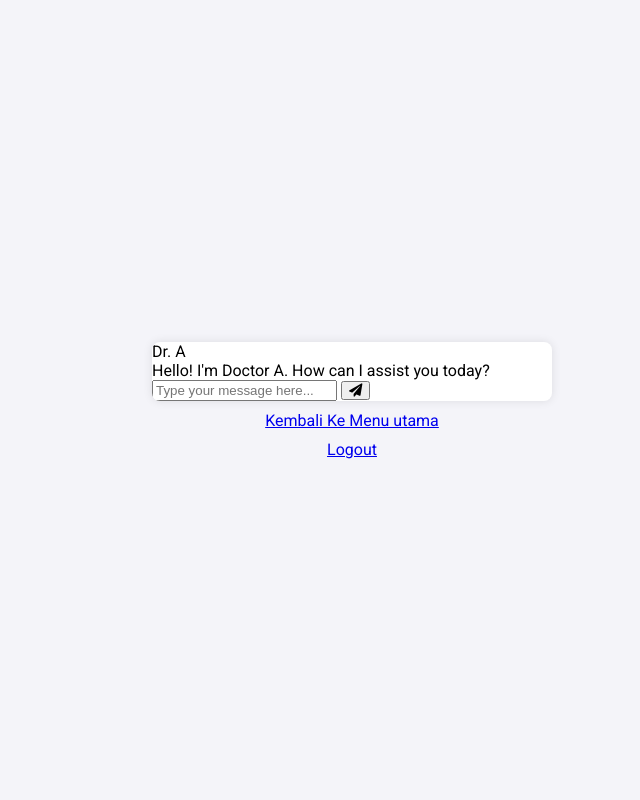
After one commit to 2moeryn/hiddenhealth, a PHP site: page /doctor.php in a window 1280 px wide. The commit adds this page. Shown: the whole page, without its empty margins (288-928 px from the left). Run offline with PHP 8.4, Linux system fonts and the light colour scheme.

Commit message:
Add files via upload

```diff
--- /dev/null
+++ b/doctor.php
@@ -0,0 +1,105 @@
+<html lang="en">
+<head>
+    <meta charset="UTF-8">
+    <meta name="viewport" content="width=device-width, initial-scale=1.0">
+    <title>Doctor Umum</title>
+    <link rel="stylesheet" href="https://cdnjs.cloudflare.com/ajax/libs/font-awesome/5.15.3/css/all.min.css">
+    <link href="https://fonts.googleapis.com/css2?family=Roboto:wght@400;500;700&display=swap" rel="stylesheet">
+    <link rel="stylesheet" href="style.css">
+    <style>
+        body {
+            font-family: 'Roboto', sans-serif;
+            background-color: #f4f4f9;
+            margin: 0;
+            padding: 0;
+            display: flex;
+            justify-content: center;
+            align-items: center;
+            flex-direction: column;
+            height: 100vh;
+        }
+
+        .chat-container {
+            width: 400px;
+            max-width: 100%;
+            background: #fff;
+            box-shadow: 0 0 10px rgba(0, 0, 0, 0.1);
+            border-radius: 8px;
+            overflow: hidden;
+            display: flex;
+            flex-direction: column;
+        }
+
+        p {
+            text-align: center;
+            margin: 10px 0 0 0; /* Jarak di atas elemen */
+        }
+    </style>
+</head>
+<body>
+    <div class="chat-container">
+        <div class="chat-header">
+            Dr. A
+        </div>
+        <div class="chat-messages" id="chat-messages">
+            <div class="message ai">
+                <div class="message-content">
+                    Hello! I'm Doctor A. How can I assist you today?
+                </div>
+            </div>
+        </div>
+        <div class="chat-input">
+            <input type="text" id="user-input" placeholder="Type your message here...">
+            <button onclick="sendMessage()"><i class="fas fa-paper-plane"></i></button>
+        </div>
+    </div>
+
+    <script>
+        function sendMessage() {
+            const userInput = document.getElementById('user-input');
+            const messageText = userInput.value.trim();
+            if (messageText === '') return;
+
+            const chatMessages = document.getElementById('chat-messages');
+
+            // User message
+            const userMessage = document.createElement('div');
+            userMessage.classList.add('message', 'user');
+            const userMessageContent = document.createElement('div');
+            userMessageContent.classList.add('message-content');
+            userMessageContent.textContent = messageText;
+            userMessage.appendChild(userMessageContent);
+            chatMessages.appendChild(userMessage);
+
+            // AI response
+            const aiMessage = document.createElement('div');
+            aiMessage.classList.add('message', 'ai');
+            const aiMessageContent = document.createElement('div');
+            aiMessageContent.classList.add('message-content');
+            aiMessageContent.textContent = getAIResponse(messageText);
+            aiMessage.appendChild(aiMessageContent);
+            chatMessages.appendChild(aiMessage);
+
+            // Scroll to the bottom
+            chatMessages.scrollTop = chatMessages.scrollHeight;
+
+            // Clear input
+            userInput.value = '';
+        }
+
+        function getAIResponse(message) {
+            // Simple AI response logic (to be replaced with actual AI logic)
+            if (message.toLowerCase().includes('hello')) {
+                return 'Hello! How can I help you today?';
+            } else if (message.toLowerCase().includes('fever')) {
+                return 'I\'m sorry to hear that you have a fever. Have you taken any medication?';
+            } else {
+                return 'I\'m here to help. Can you please provide more details?';
+            }
+        }
+    </script>
+    <main>
+        <p><a href= "dashboard.php">Kembali Ke Menu utama</a></p>
+        <p><a href="index.php">Logout</a></p>
+</body>
+</html>
```
Also changed, not shown: dashboard.php (+10 -4 lines).
